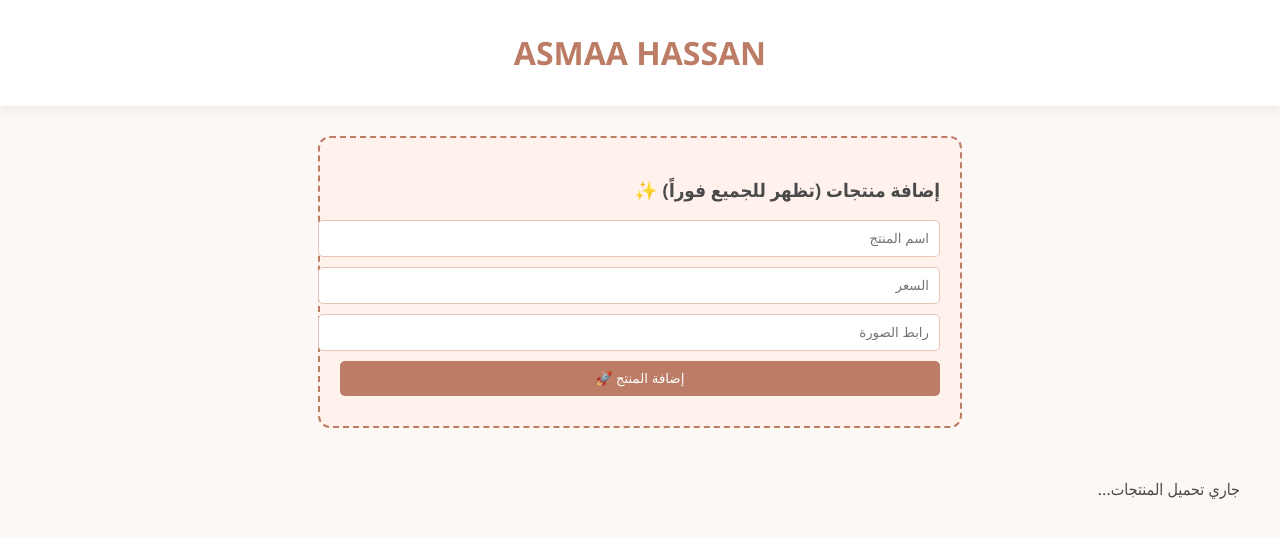
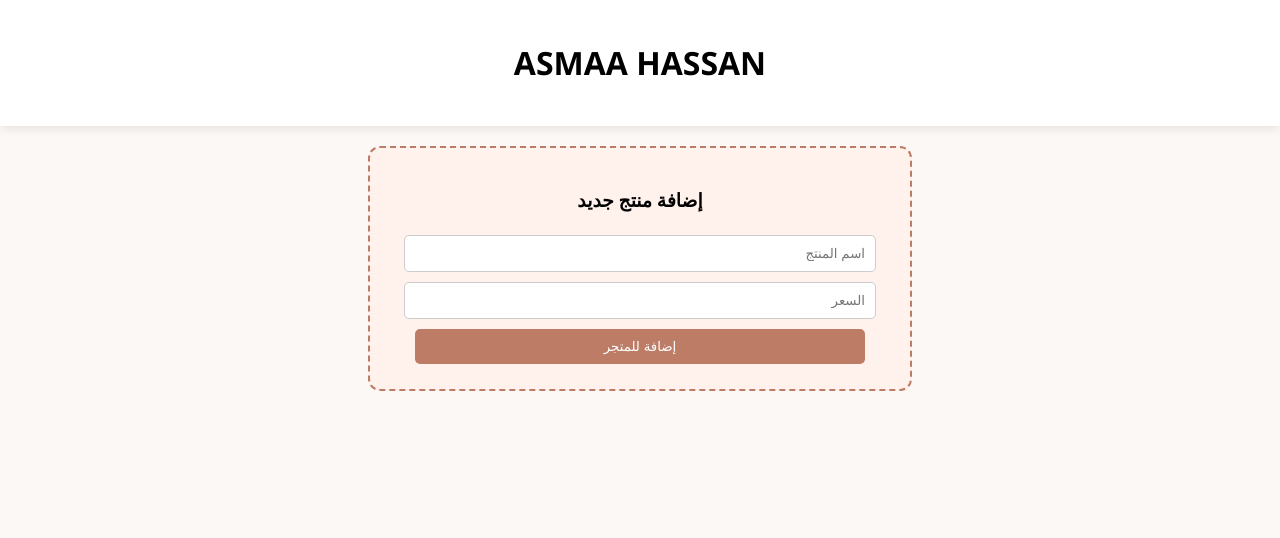
Before and after one commit to abdosayed12655-netizen/asmaahassan, a plain HTML site: page index.html in a window 1280 px wide. Drawn offline with Linux system fonts and the light colour scheme; no server answers.

Commit message:
Refactor index.html structure and styles

```diff
--- a/index.html
+++ b/index.html
@@ -5,33 +5,27 @@
     <meta name="viewport" content="width=device-width, initial-scale=1.0">
     <title>Asmaa Hassan | Skincare Store</title>
     <style>
-        body { font-family: 'Segoe UI', Tahoma, Geneva, Verdana, sans-serif; margin: 0; padding: 0; background-color: #fcf8f5; color: #4a4a4a; }
-        header { background-color: #ffffff; padding: 10px 20px; box-shadow: 0 2px 10px rgba(216, 181, 169, 0.3); }
-        .logo-area h1 { color: #bc7c65; text-align: center; }
-        .admin-panel { background-color: #fff1eb; border: 2px dashed #bc7c65; padding: 20px; max-width: 600px; margin: 30px auto; border-radius: 12px; }
-        .admin-panel input, .admin-panel button { width: 100%; padding: 10px; margin-bottom: 10px; border: 1px solid #e8c5b8; border-radius: 5px; }
-        .admin-panel button { background-color: #bc7c65; color: white; cursor: pointer; border: none; }
-        .products-grid { display: grid; grid-template-columns: repeat(auto-fit, minmax(280px, 1fr)); gap: 30px; padding: 20px; max-width: 1200px; margin: auto; }
-        .product-card { background: #ffffff; border-radius: 12px; padding: 20px; box-shadow: 0 6px 15px rgba(216, 181, 169, 0.15); }
+        body { font-family: 'Segoe UI', sans-serif; margin: 0; background-color: #fcf8f5; text-align: center; }
+        header { background-color: #ffffff; padding: 20px; box-shadow: 0 2px 10px rgba(0,0,0,0.1); }
+        .admin-panel { background-color: #fff1eb; border: 2px dashed #bc7c65; padding: 20px; max-width: 500px; margin: 20px auto; border-radius: 12px; }
+        input, button { width: 90%; padding: 10px; margin: 5px; border: 1px solid #ccc; border-radius: 5px; }
+        button { background-color: #bc7c65; color: white; border: none; cursor: pointer; }
+        .products-grid { display: grid; grid-template-columns: repeat(auto-fill, minmax(250px, 1fr)); gap: 20px; padding: 20px; }
+        .card { background: white; padding: 15px; border-radius: 10px; box-shadow: 0 2px 5px rgba(0,0,0,0.1); }
     </style>
 </head>
 <body>
 
-    <header>
-        <div class="logo-area"><h1>ASMAA HASSAN</h1></div>
-    </header>
+    <header><h1>ASMAA HASSAN</h1></header>
 
     <div class="admin-panel">
-        <h3>إضافة منتجات (تظهر للجميع فوراً) ✨</h3>
-        <input type="text" id="newProdTitle" placeholder="اسم المنتج">
-        <input type="number" id="newProdPrice" placeholder="السعر">
-        <input type="text" id="newProdImg" placeholder="رابط الصورة">
-        <button onclick="addNewProductToFirebase()">إضافة المنتج 🚀</button>
+        <h3>إضافة منتج جديد</h3>
+        <input type="text" id="pName" placeholder="اسم المنتج">
+        <input type="text" id="pPrice" placeholder="السعر">
+        <button onclick="addProduct()">إضافة للمتجر</button>
     </div>
 
-    <section class="products-grid" id="productsContainer">
-        <div id="loadingText">جاري تحميل المنتجات...</div>
-    </section>
+    <div class="products-grid" id="products"></div>
 
     <script src="https://www.gstatic.com/firebasejs/8.10.1/firebase-app.js"></script>
     <script src="https://www.gstatic.com/firebasejs/8.10.1/firebase-database.js"></script>
@@ -39,27 +33,25 @@
     <script>
         const firebaseConfig = { databaseURL: "https://asmaa-hassan-store-default-rtdb.firebaseio.com/" };
         firebase.initializeApp(firebaseConfig);
-        const db = firebase.database().ref("shared_products");
+        const db = firebase.database().ref("products");
+
+        function addProduct() {
+            const title = document.getElementById('pName').value;
+            const price = document.getElementById('pPrice').value;
+            if(title && price) {
+                db.push({ title, price });
+                alert("تمت الإضافة!");
+            }
+        }
 
         db.on('value', (snapshot) => {
+            const list = document.getElementById('products');
+            list.innerHTML = '';
             const data = snapshot.val();
-            const container = document.getElementById('productsContainer');
-            container.innerHTML = '';
-            if (data) {
-                for (let id in data) {
-                    const prod = data[id];
-                    container.innerHTML += `<div class="product-card"><h3>${prod.title}</h3><p>${prod.price} ج.م</p></div>`;
-                }
+            for(let id in data) {
+                list.innerHTML += `<div class="card"><h3>${data[id].title}</h3><p>${data[id].price} ج.م</p></div>`;
             }
         });
-
-        function addNewProductToFirebase() {
-            const title = document.getElementById('newProdTitle').value;
-            const price = document.getElementById('newProdPrice').value;
-            const img = document.getElementById('newProdImg').value;
-            db.push({ title, price, img });
-            alert("تم الإضافة بنجاح!");
-        }
     </script>
 </body>
 </html>
```
